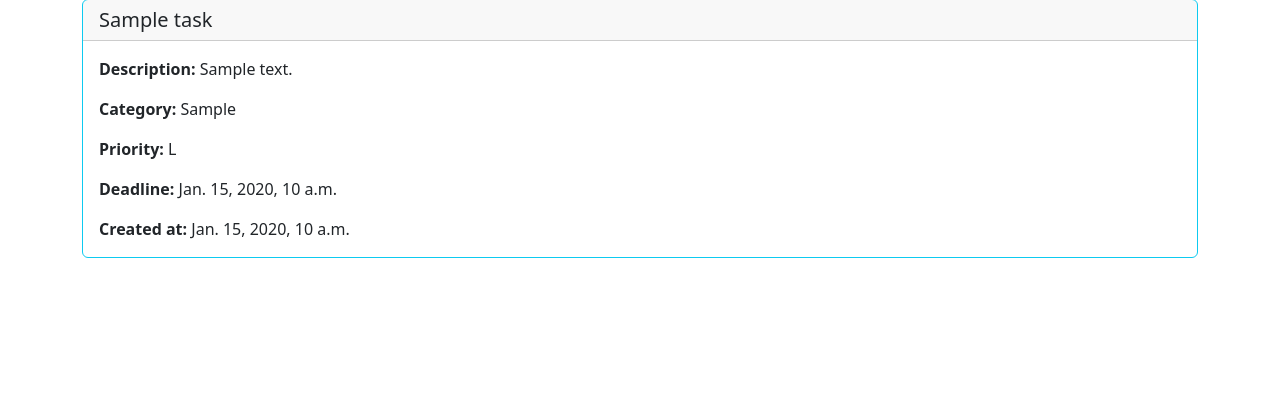
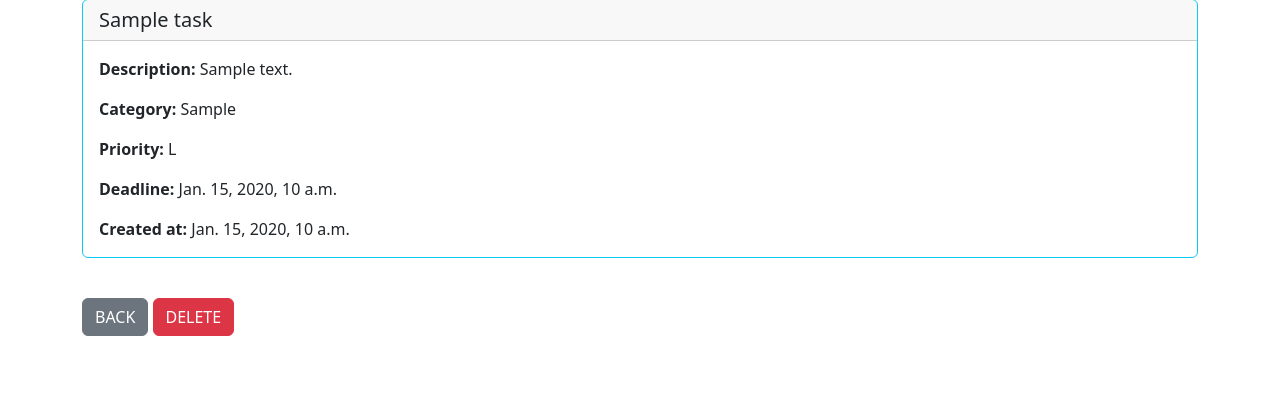
Before and after one commit to julkiea/Django-to-do-site, a Django app: page /task/1/ in a window 1280 px wide. Shown: the part 102-500 px from the top of the page. Run offline with Django 5.2, Linux system fonts and the light colour scheme; a user stored in the database is signed in; tables that the repository leaves empty hold one stand-in row (values such as "Sample post").

Commit message:
Add butttons: back and delete

```diff
--- a/website/templates/task.html
+++ b/website/templates/task.html
@@ -17,7 +17,11 @@
             <strong>Deadline:  </strong>{{ task.deadline }}</p>
         <p class="card-text">
             <strong>Created at:  </strong>{{ task.created_at }}</p>
+    </div>
+</div>
+<br/>
 
-
+    <a href = "{% url 'home' %}" class = "btn btn-secondary"> BACK</a>
+    <a href = "{% url 'delete_task' task.id %}" class = "btn btn-danger"> DELETE </a>
 
 {% endblock %}
```
